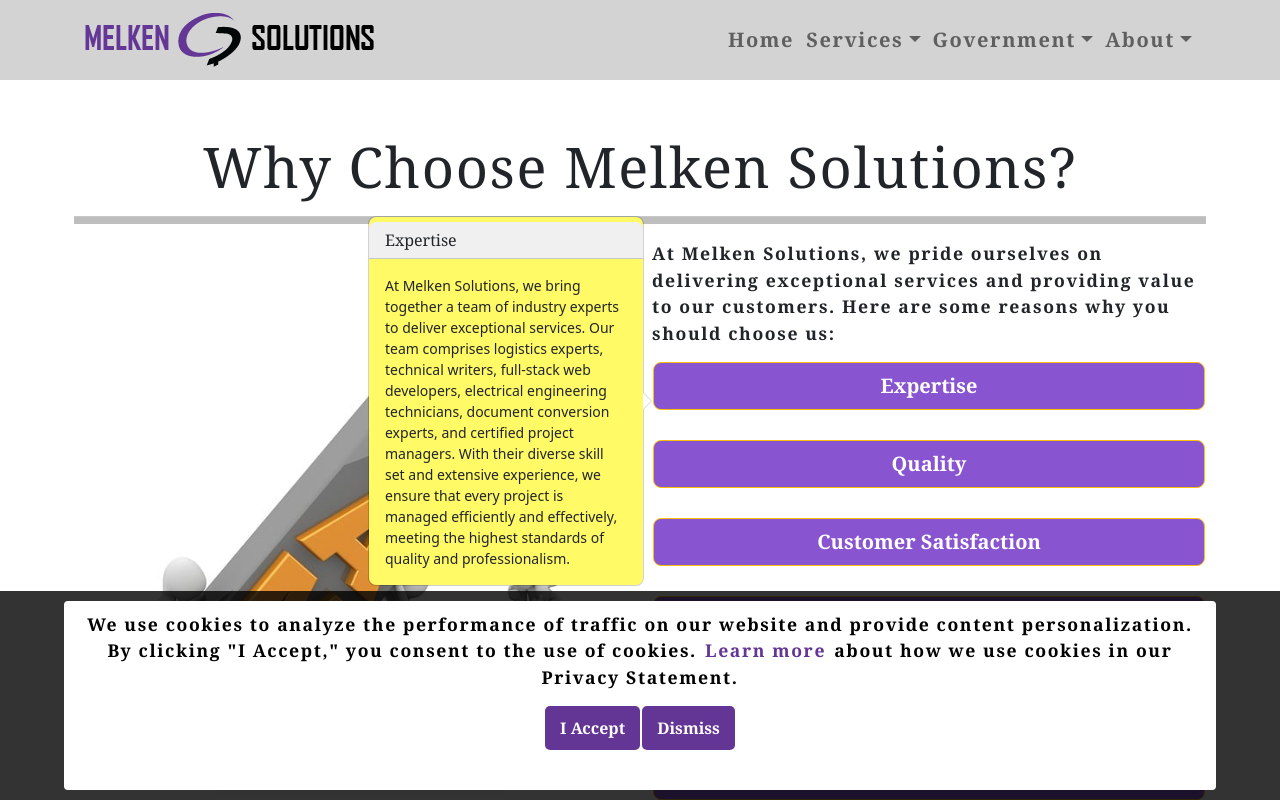
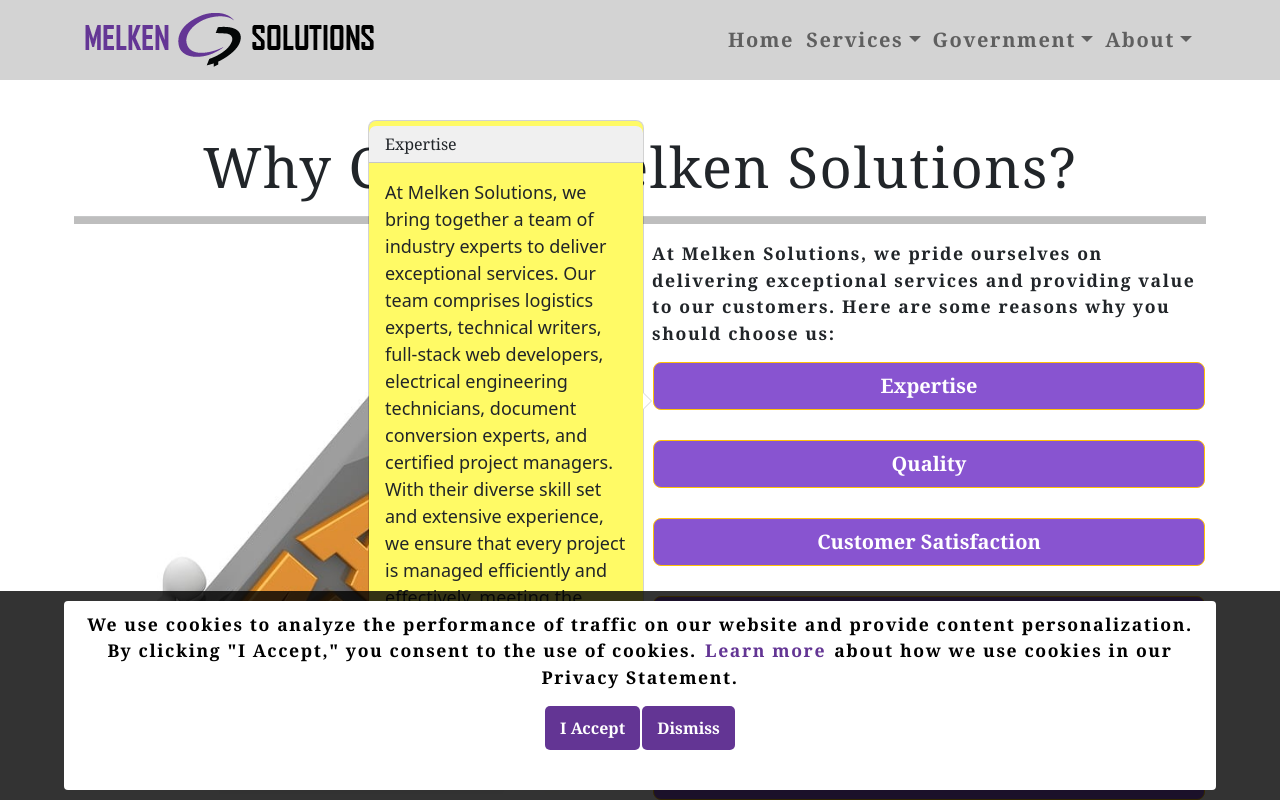
Before and after one commit to oldgraybuzzard/automatic-enigma, a React (Create React App) app: page / in a window 1280 px wide. Both pictures are taken after a click on the element "Expertise". Shown: the part 658-1458 px from the top of the page. Built offline with nearby package versions, Linux system fonts and the light colour scheme.

Commit message:
updated popover text size

```diff
--- a/src/components/WhyUs/index.js
+++ b/src/components/WhyUs/index.js
@@ -55,7 +55,7 @@
             <OverlayTrigger key={index} trigger="click" placement="left" overlay={
               <Popover id={`popover-${index}`} className="whyus-popover">
               <Popover.Header as="h3">{item.why}</Popover.Header>
-              <Popover.Body>{item.reason}</Popover.Body>
+              <Popover.Body id="popover-body">{item.reason}</Popover.Body>
             </Popover>}>
               <div className="d-grid gap-2">
                 <Button className="popover-button" variant="warning" size="lg">{item.why}</Button>
--- a/src/index.css
+++ b/src/index.css
@@ -257,6 +257,10 @@
   font-weight: bold;
 }
 
+#popover-body {
+  font-size: large;
+}
+
 .whyus-popover {
   background-color: #fffa65;
 }
```
